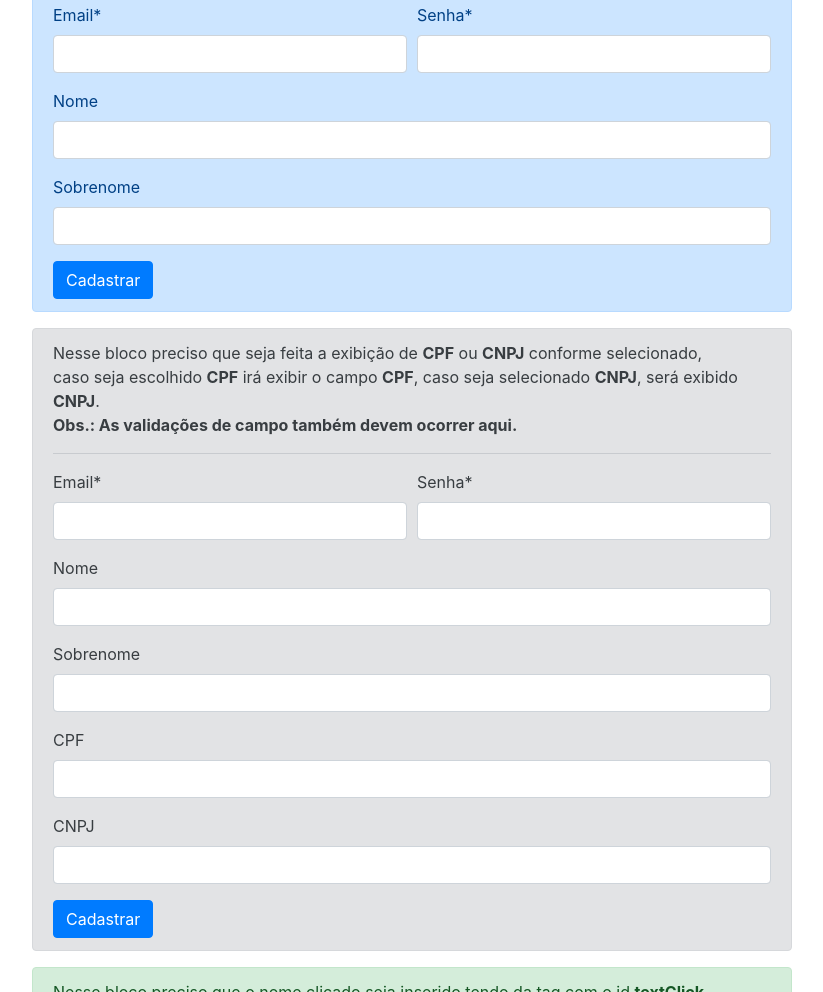
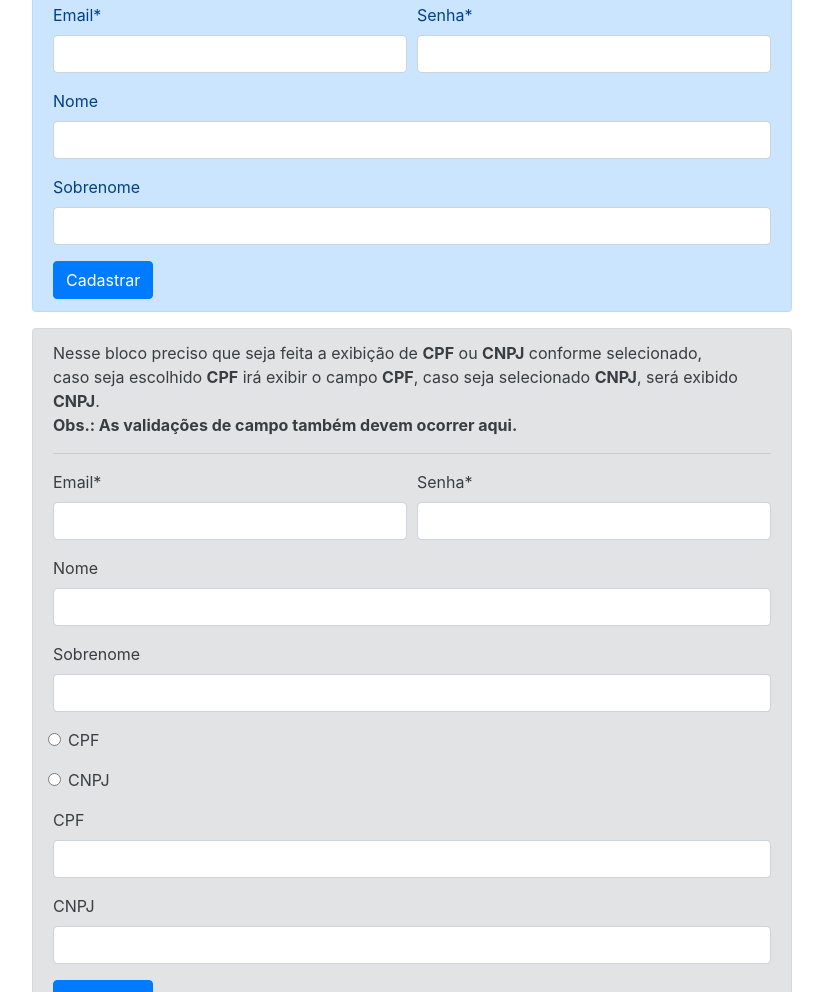
Before and after one commit to franklincosta/exame-css-js, a plain HTML site: page javascript/index.html in a window 1280 px wide. Shown: the part 163-1155 px from the top of the page, without its empty margins (228-1051 px from the left). Drawn offline with Linux system fonts and the light colour scheme.

Commit message:
Ajuste CPF e CNPJ

```diff
--- a/javascript/index.html
+++ b/javascript/index.html
@@ -3,7 +3,7 @@
 <head>
     <meta charset="UTF-8">
     <meta name="viewport" content="width=device-width, initial-scale=1.0">
-    <title>Lia Shiroma</title>
+    <title>Teste Cinética AG</title>
     <link rel="stylesheet" href="../css/bootstrap.min.css">
     <script src="../jquery.min.js"></script>
     <script src="../js/bootstrap.min.js"></script>
@@ -69,6 +69,18 @@
                     <div class="form-group">
                         <label for="">Sobrenome</label>
                         <input type="text" class="form-control" id="">
+                    </div>
+                    <div class="form-group col-md-6">
+                        <input class="form-check-input" type="radio" name="" id="" value="option1">
+                        <label class="form-check-label" for="">
+                            CPF
+                        </label>
+                    </div>
+                    <div class="form-group col-md-6">
+                        <input class="form-check-input" type="radio" name="" id="" value="option1">
+                        <label class="form-check-label" for="">
+                            CNPJ
+                        </label>
                     </div>
                     <div class="form-group">
                         <label for="">CPF</label>
```
